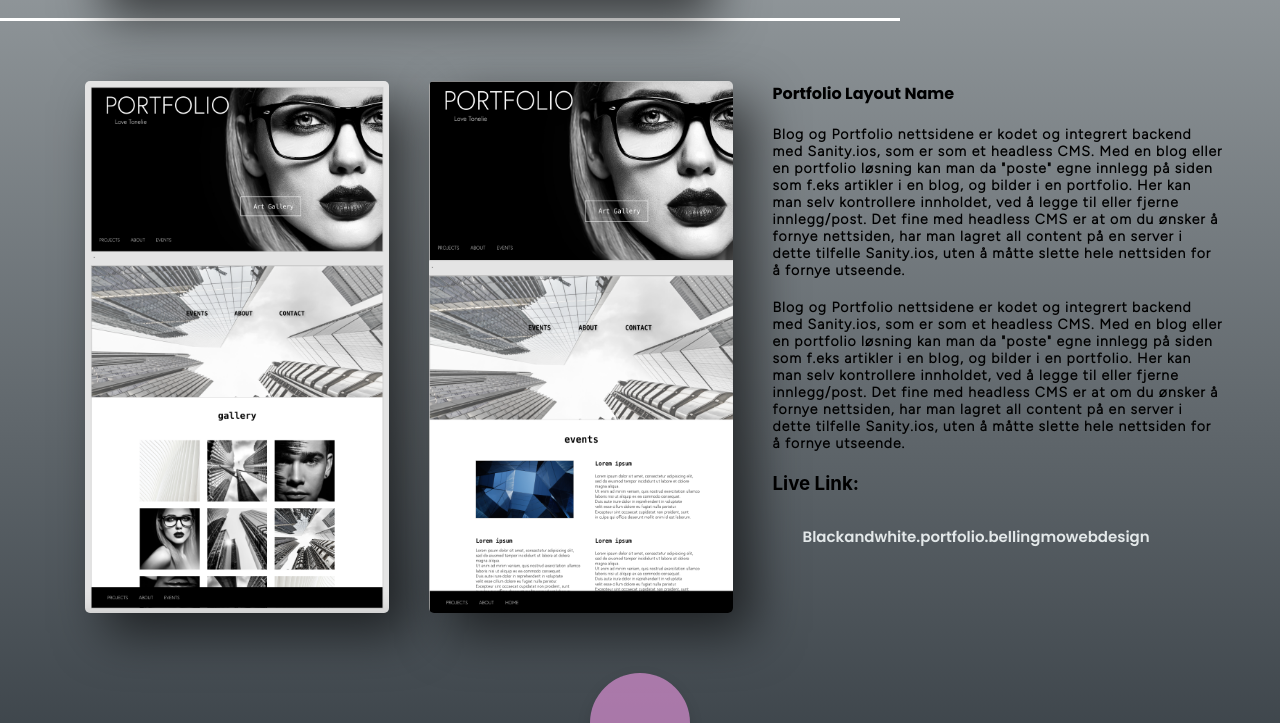
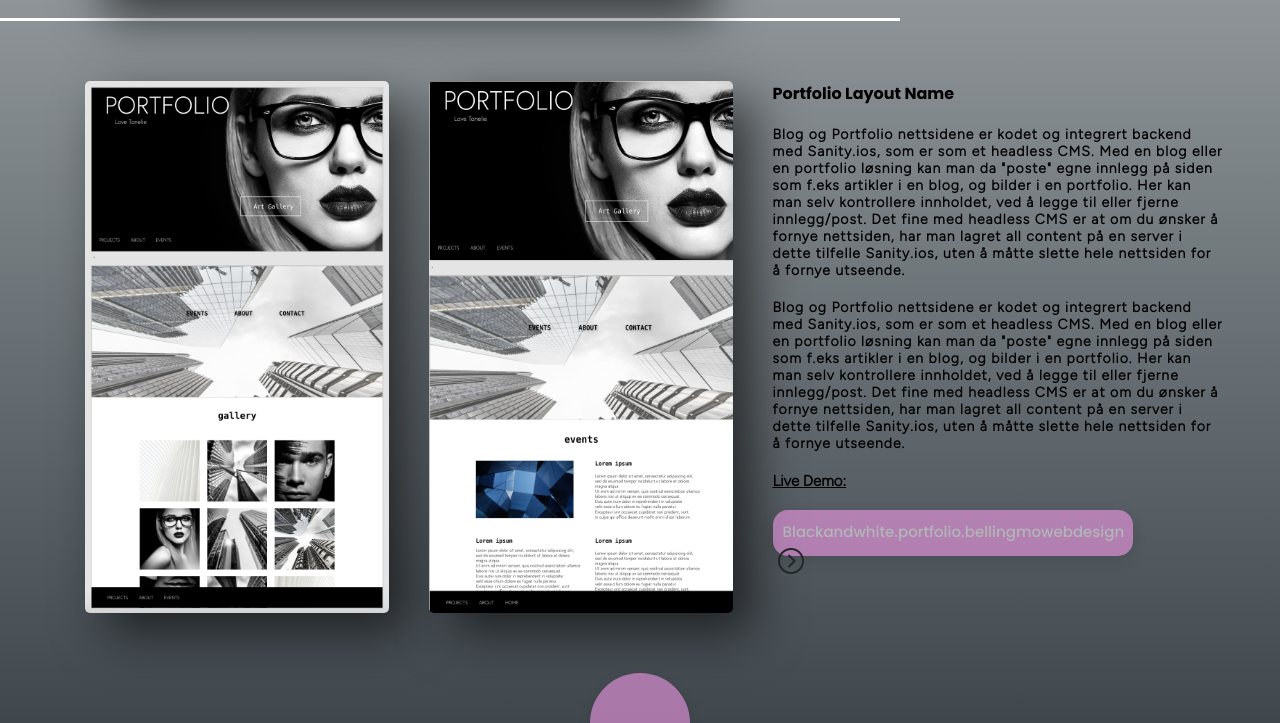
Before and after one commit to lonsoien/postbellingmowebdesign, a React (Create React App) app: page /portfolio in a window 1280 px wide. Shown: the part 783-1506 px from the top of the page. Built offline with nearby package versions, Linux system fonts and the light colour scheme; a web font is replaced by a local one.

Commit message:
effect live links

```diff
--- a/src/components/Portfolio.jsx
+++ b/src/components/Portfolio.jsx
@@ -32,7 +32,7 @@ export default function Portfolio() {
                 tilfelle Sanity.ios, uten å måtte slette hele nettsiden for å fornye utseende.
                 </p>
                 <br/>
-                <h3>Live Link:</h3>
+                <h3>Live Demo:</h3>
                 <br/>
                 <div className="livelink">
                     <a href="/#">Blackandwhite.portfolio.bellingmowebdesign
@@ -67,10 +67,12 @@ export default function Portfolio() {
                 tilfelle Sanity.ios, uten å måtte slette hele nettsiden for å fornye utseende.
                 </p>
                 <br/>
-                <h3>Live Link:</h3>
+                <h3>Live Demo:</h3>
                 <br/>
-                <div className="links">
-                <a href="/#">Blackandwhite.portfolio.bellingmowebdesign</a>
+                <div className="livelink">
+                    <a href="/#">Blackandwhite.portfolio.bellingmowebdesign
+                        <img src={icon} alt="arrow" style={{width: "32px", margin: "2px"}}></img>
+                    </a>
                 </div>
              </div>
              </div>
--- a/src/sass/partials/_typography.scss
+++ b/src/sass/partials/_typography.scss
@@ -13,11 +13,17 @@ h1 {
     font-size: 3em;
 }
 
+h3 {
+    font-family: 'Figtree', sans-serif;
+    font-size: 15px;
+    font-weight: 600;
+    text-decoration: underline;
+}
+
 h4 {
   //  margin-bottom: 10px;
     font-family: 'Poppins', sans-serif;
     font-size: 16px;
-
 }
 
 p {
@@ -27,8 +33,6 @@ p {
     letter-spacing: 1px;
 }
 
-
-
 @media (max-width: 700px) {
     h1 {
         font-size: 2em;
```
